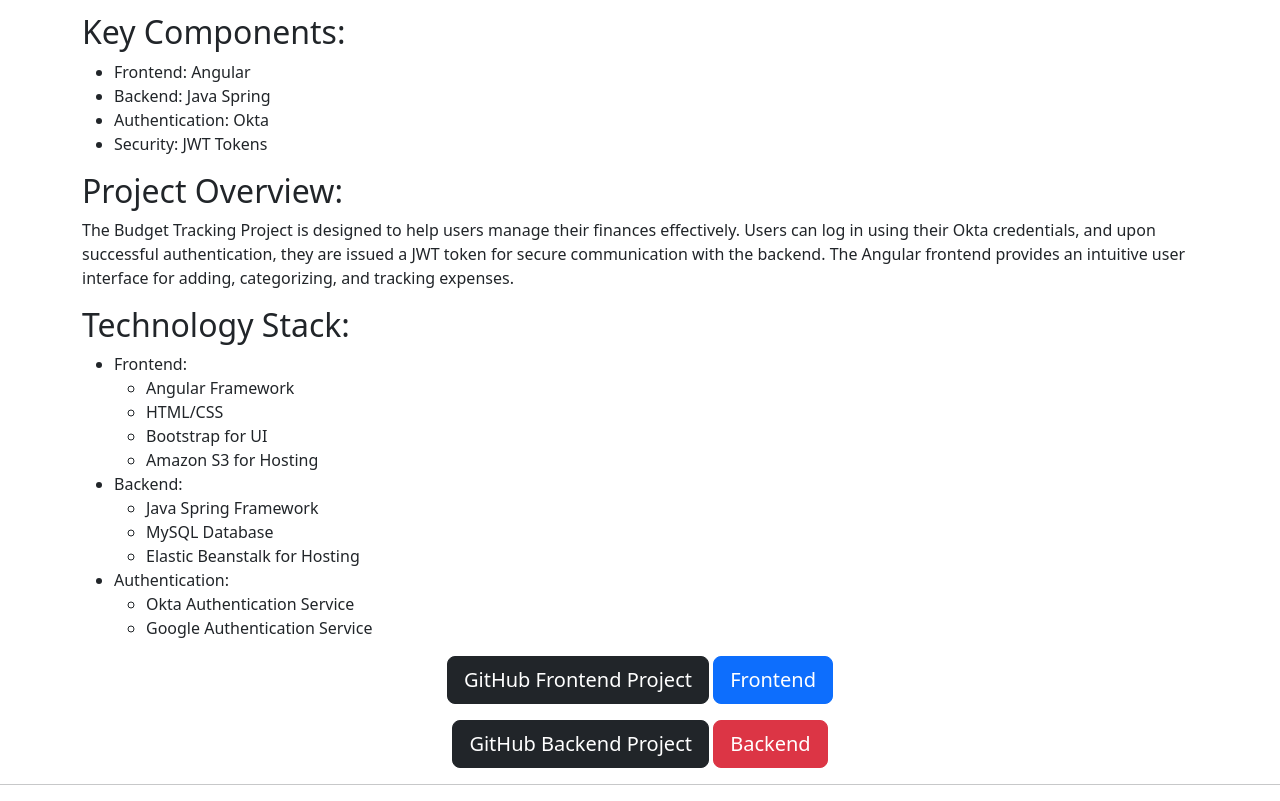
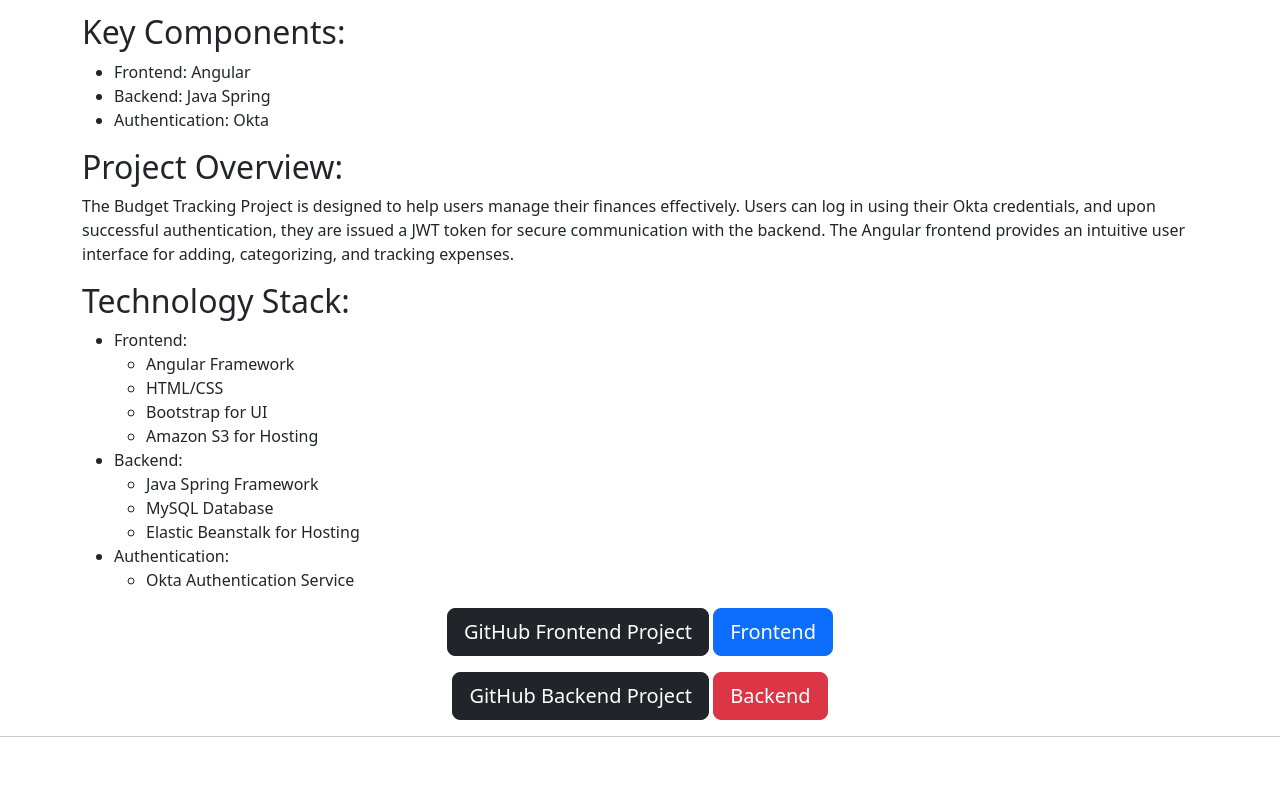
Before and after one commit to The-Hustler-Hattab/Web, a website: page project_budget.html in a window 1280 px wide. Shown: the part 743-1544 px from the top of the page. After the commit the page ends 1496 px from the top, so only its background shows below. Drawn offline with nearby package versions, Linux system fonts and the light colour scheme.

```diff
--- a/project_budget.html
+++ b/project_budget.html
@@ -52,7 +52,6 @@
         <li>Frontend: Angular</li>
         <li>Backend: Java Spring</li>
         <li>Authentication: Okta</li>
-        <li>Security: JWT Tokens</li>
     </ul>
 
     <h2>Project Overview:</h2>
@@ -79,7 +78,7 @@
         <li>Authentication:
             <ul>
                 <li>Okta Authentication Service</li>
-                <li>Google Authentication Service</li>
+
             </ul>
         </li>
     </ul>
```
